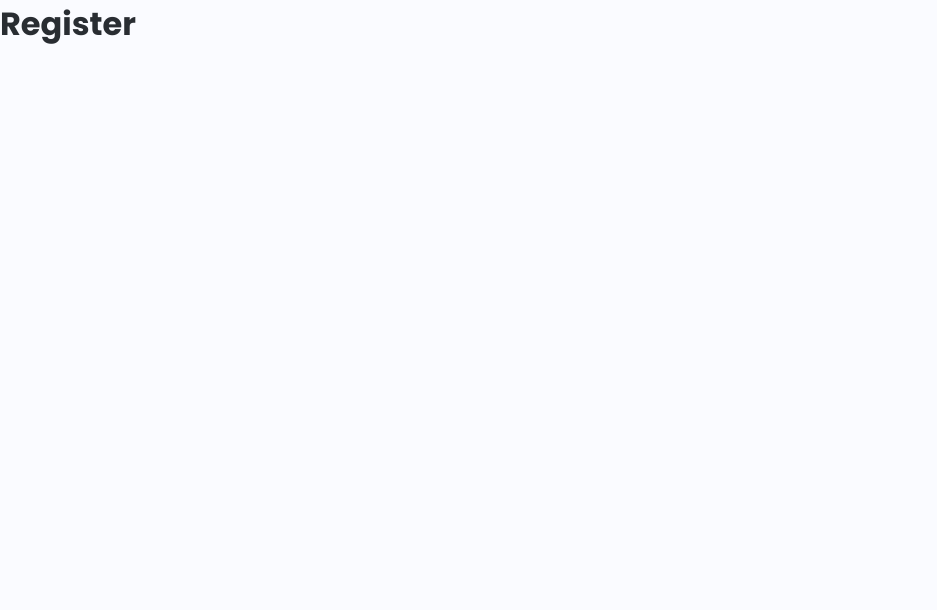
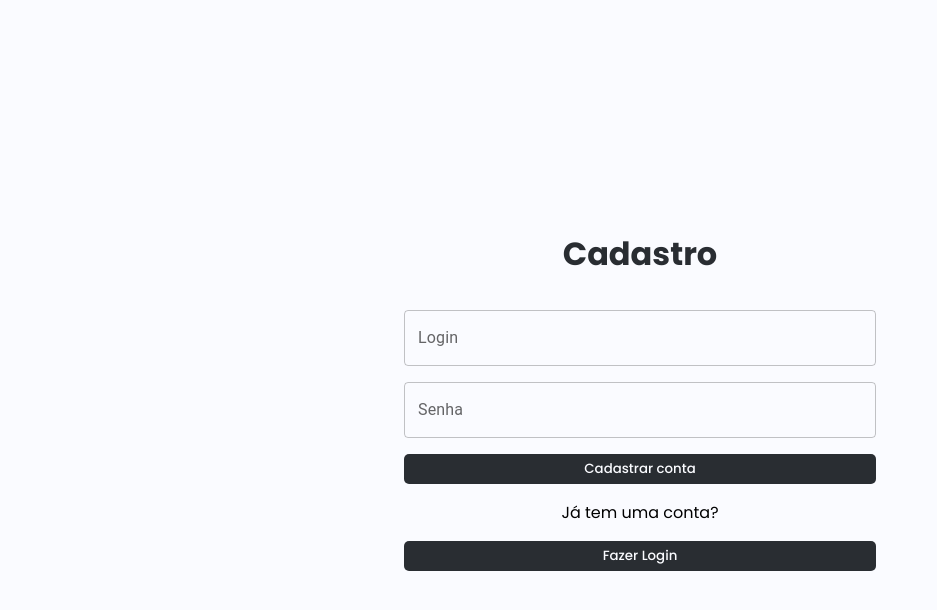
Before and after one commit to andr3felipe/dbc-dashboard, a React (Vite) app: page /register in a window 1280 px wide. Shown: the top 610 px of the page, without its empty margins (0-937 px from the left). Built offline with nearby package versions, Linux system fonts and the light colour scheme.

Commit message:
Feat: Create register page

```diff
--- a/src/pages/Register/index.tsx
+++ b/src/pages/Register/index.tsx
@@ -1,9 +1,79 @@
+import { useForm } from 'react-hook-form'
+import { useNavigate } from "react-router-dom";
+
+import { Button } from "../../components/Button";
 import * as S from "./styles";
 
 export function Register() {
+
+  interface UserData {
+    login: string;
+    senha: string;
+  }
+
+  const { register, handleSubmit, reset } = useForm<UserData>();
+  const navigate = useNavigate();
+
+  async function registerUser(userData: UserData) {
+    try {
+        const response = await fetch("http://vemser-dbc.dbccompany.com.br:39000/vemser/pessoa-api-back/auth/create", {
+        method: "POST",
+        headers: {
+          "Content-Type": "Application/json",
+        },
+        body: JSON.stringify(userData)
+      })
+
+      if (!response.ok) {
+        const data = await response.json();
+        const { message } = data;
+
+        throw new Error(message);
+      }
+
+      // MODIFICAR
+      alert("Usuário criado com sucesso.")
+      // MODIFICAR
+      navigate("/");
+
+      const token = await response.text();
+      localStorage.setItem("token", token);
+      navigate("/");
+    }
+    catch(error) {
+      alert(error);
+    }
+  }
+
+  function onSubmit(data: UserData) {
+    registerUser(data);
+    reset();
+  }
+
+  const navigateToLogin = () => {
+    navigate("/");
+  }
+
   return (
     <S.Container>
-      <h1>Register</h1>
+      <S.LoginForm onSubmit={handleSubmit(onSubmit)}>
+        <S.StyledTitle>Cadastro</S.StyledTitle>
+        <S.StyledTextField
+          label="Login"
+          variant="outlined"
+          type="text"
+          {...register('login', { required: true })}
+        />
+        <S.StyledTextField
+          label="Senha"
+          variant="outlined"
+          type="password"
+          {...register('senha', { required: true })}
+        />
+        <Button children="Cadastrar conta" color="background" background="text" type="submit"></Button>
+        <S.StyledText>Já tem uma conta?</S.StyledText>
+        <Button children="Fazer Login" color="background" background="text" onClick={navigateToLogin}></Button>
+      </S.LoginForm>
     </S.Container>
   );
 }
--- a/src/pages/Register/styles.ts
+++ b/src/pages/Register/styles.ts
@@ -1,3 +1,33 @@
+import { TextField } from "@mui/material";
+
 import styled from "styled-components";
 
-export const Container = styled.main``;
+export const Container = styled.main`
+    display: flex;
+    flex-direction: column;
+    justify-content: center;
+    align-items: center;
+    height: 100vh;
+`;
+
+export const LoginForm = styled.form`
+  display: flex;
+  flex-direction: column;
+  width: 40%;
+  max-width: 50%;
+  margin: auto;
+  padding: 20px;
+  gap: 1rem;
+`;
+
+export const StyledTitle = styled.h1`
+text-align: center;
+margin-bottom: 1rem;`
+
+export const StyledText = styled.p`
+text-align: center;
+color: black;
+`;
+
+export const StyledTextField = styled(TextField)`
+`;
```
